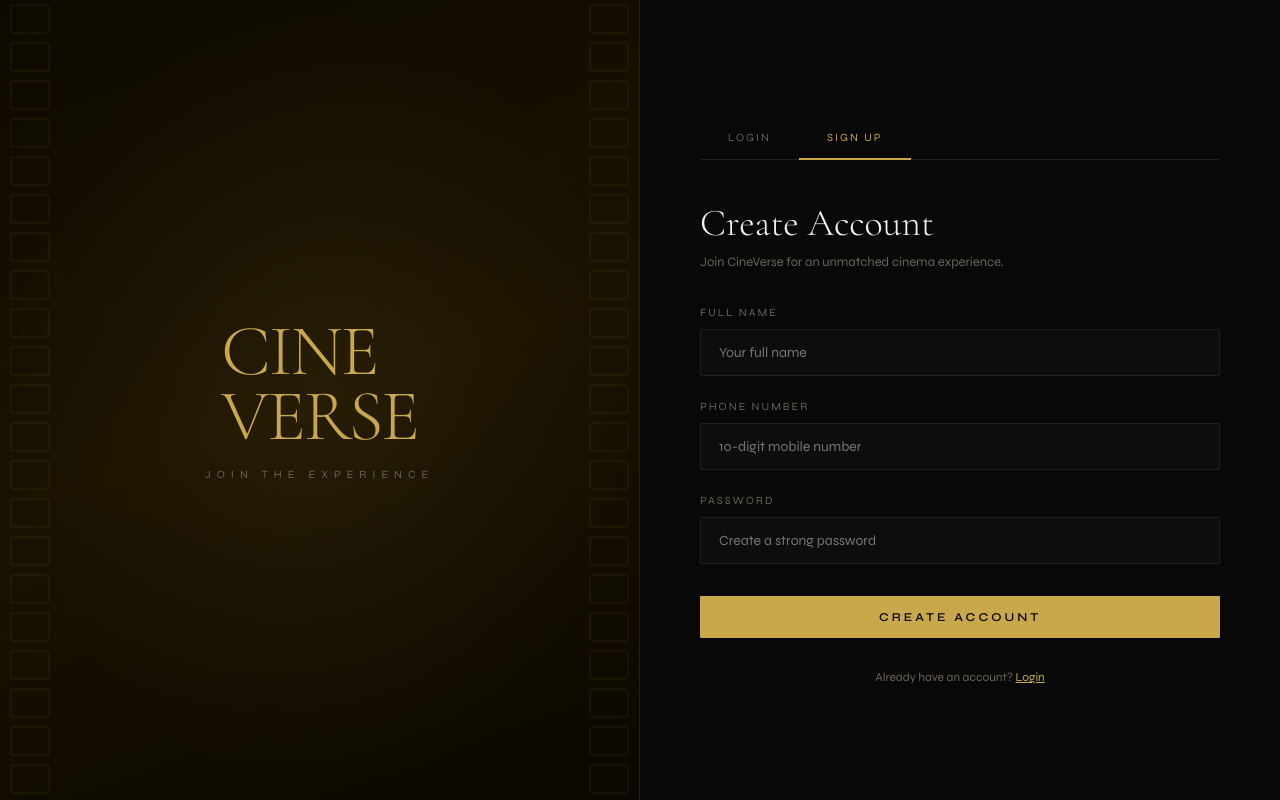
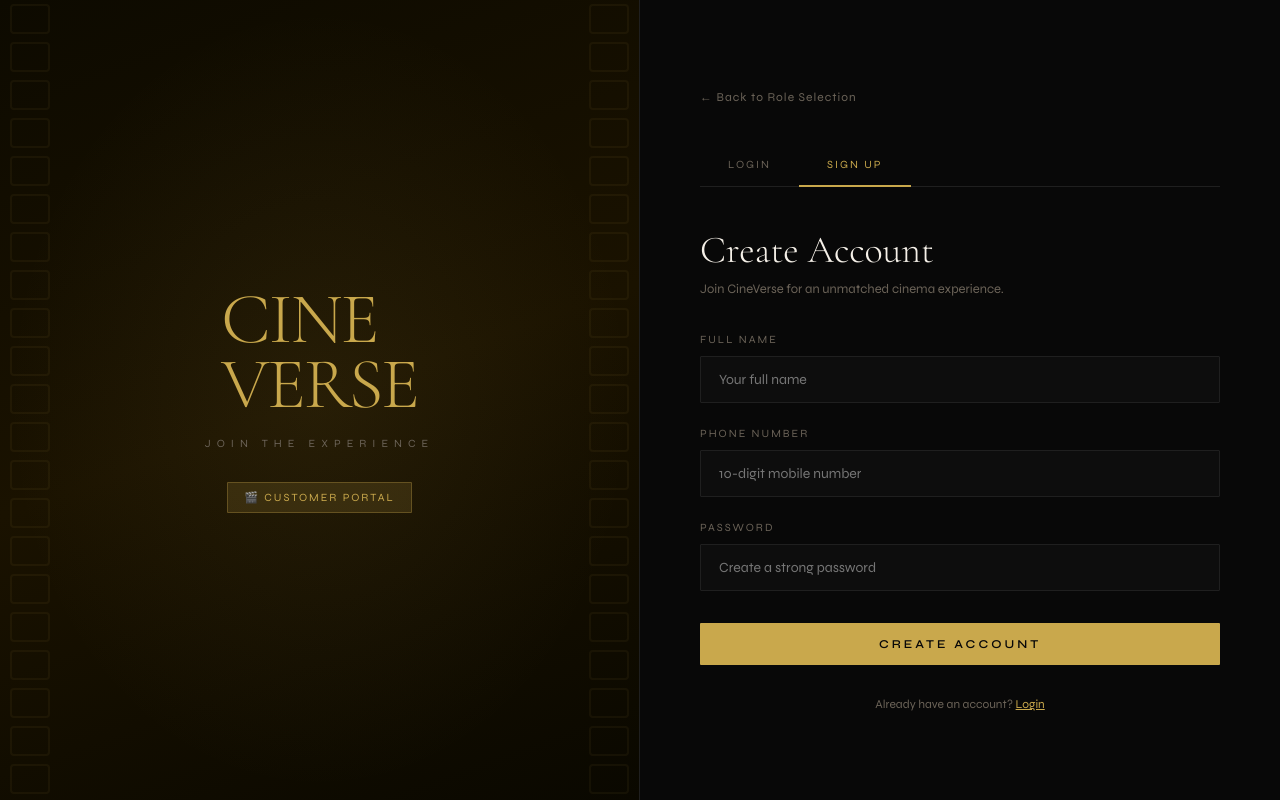
Before and after one commit to RounakNarayan/cineverse-dbms-project, a Flask app: page /signup in a window 1280 px wide. Shown: the part 66-866 px from the top of the page. Run offline with Flask 3, Linux system fonts and the light colour scheme.

Commit message:
Update signup.html

```diff
--- a/templates/signup.html
+++ b/templates/signup.html
@@ -16,7 +16,10 @@
 .film-hole { width: 40px; height: 30px; margin: 4px auto; border: 2px solid var(--gold); border-radius: 4px; flex-shrink: 0; }
 .cinema-title { font-family: 'Cormorant Garamond', serif; font-size: 72px; font-weight: 300; color: var(--gold); line-height: 0.9; letter-spacing: -2px; position: relative; z-index: 1; }
 .cinema-sub { font-size: 11px; letter-spacing: 6px; color: var(--muted); text-transform: uppercase; margin-top: 20px; position: relative; z-index: 1; }
+.role-badge { display: inline-flex; align-items: center; gap: 8px; padding: 8px 16px; background: var(--gold-dim); border: 1px solid rgba(201,168,76,0.3); border-radius: 1px; font-size: 11px; letter-spacing: 2px; text-transform: uppercase; color: var(--gold); margin-top: 32px; position: relative; z-index: 1; }
 .auth-form-wrap { display: flex; flex-direction: column; justify-content: center; padding: 60px; background: var(--black); }
+.back-link { display: inline-flex; align-items: center; gap: 8px; color: var(--muted); text-decoration: none; font-size: 12px; letter-spacing: 1px; margin-bottom: 40px; transition: color 0.2s; }
+.back-link:hover { color: var(--gold); }
 .tab-row { display: flex; margin-bottom: 40px; border-bottom: 1px solid var(--border); }
 .tab { padding: 14px 28px; font-size: 11px; letter-spacing: 2px; text-transform: uppercase; color: var(--muted); text-decoration: none; border-bottom: 2px solid transparent; margin-bottom: -1px; transition: all 0.2s; }
 .tab.active { color: var(--gold); border-bottom-color: var(--gold); }
@@ -25,15 +28,18 @@
 @media (max-width: 768px) { .auth-wrap { grid-template-columns: 1fr; } .auth-visual { display: none; } .auth-form-wrap { padding: 40px 24px; } }
 </style>
 {% endblock %}
+
 {% block content %}
 <div class="auth-wrap">
     <div class="auth-visual">
         <div class="film-strip left">{% for i in range(30) %}<div class="film-hole"></div>{% endfor %}</div>
         <div class="cinema-title">CINE<br>VERSE</div>
         <div class="cinema-sub">Join the Experience</div>
+        <div class="role-badge">🎬 Customer Portal</div>
         <div class="film-strip right">{% for i in range(30) %}<div class="film-hole"></div>{% endfor %}</div>
     </div>
     <div class="auth-form-wrap">
+        <a href="{{ url_for('role_choice') }}" class="back-link">← Back to Role Selection</a>
         <div class="tab-row">
             <a class="tab" href="{{ url_for('login') }}">Login</a>
             <a class="tab active" href="{{ url_for('signup') }}">Sign Up</a>
```
